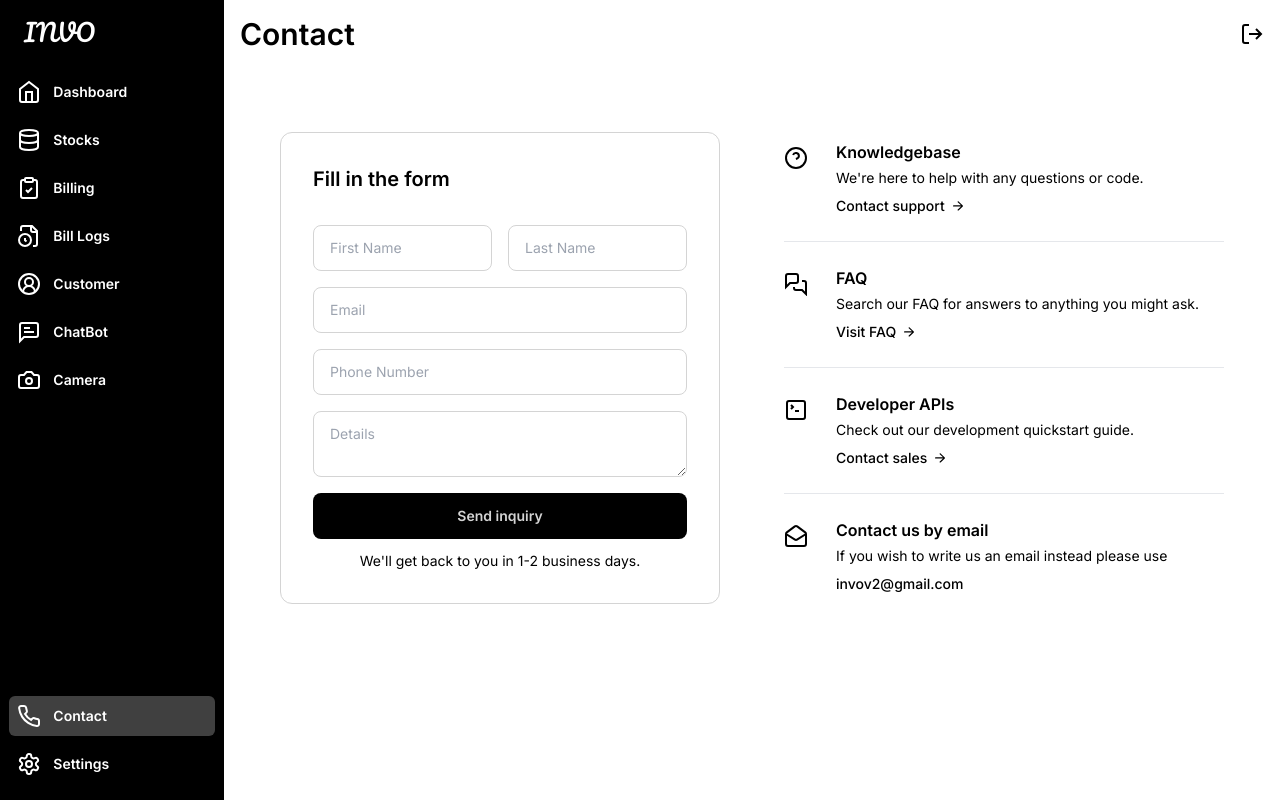
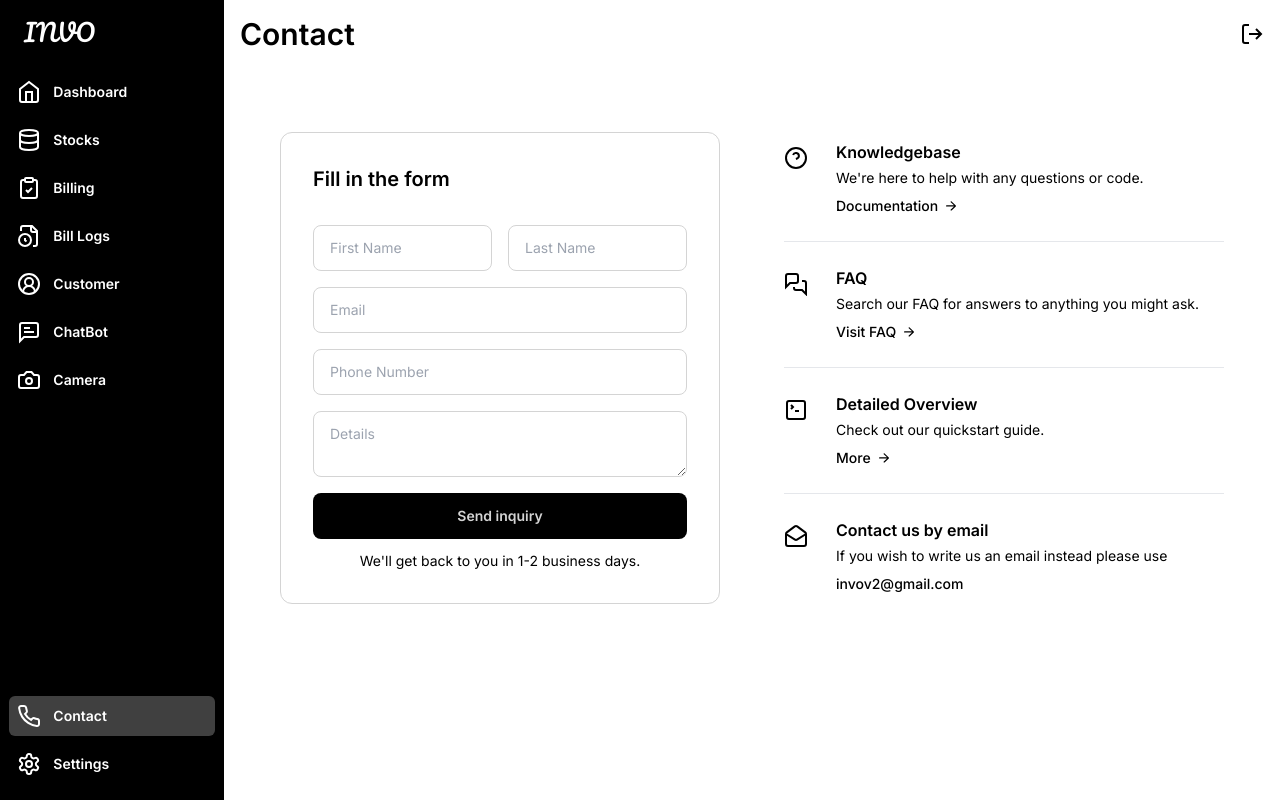
Before and after one commit to nikhitkumar00/INVO_V2, a Next.js app: page /contact in a window 1280 px wide. Built offline with nearby package versions, Linux system fonts and the light colour scheme.

Commit message:
bug fixes in contact and settings layout

```diff
--- a/app/(main)/contact/Contact.tsx
+++ b/app/(main)/contact/Contact.tsx
@@ -1,4 +1,5 @@
 "use client";
+import { toast } from "sonner";
 import Header from "../_components/Header";
 
 const Contact = () => {
@@ -68,6 +69,10 @@ const Contact = () => {
 
             <div className="mt-4 grid">
               <button
+                onClick={(e) => {
+                  e.preventDefault();
+                  toast.success("Thank you for your inquiry!");
+                }}
                 type="submit"
                 className="inline-flex w-full items-center justify-center gap-x-2 rounded-lg border border-transparent bg-primary px-4 py-3 text-sm font-semibold text-tertiary hover:bg-gray-900 disabled:pointer-events-none disabled:opacity-50 "
               >
@@ -105,9 +110,9 @@ const Contact = () => {
               </p>
               <a
                 className="text-secondary-600 hover:text-secondary-800 mt-2 inline-flex items-center gap-x-2 text-sm font-medium "
-                href="#"
+                href="https://invo-website.vercel.app/docs/Getting-Started"
               >
-                Contact support
+                Documentation
                 <svg
                   className="h-2.5 w-2.5 flex-shrink-0 transition ease-in-out group-hover:translate-x-1"
                   width="16"
@@ -143,7 +148,7 @@ const Contact = () => {
               </p>
               <a
                 className="text-secondary-600 hover:text-secondary-800 mt-2 inline-flex items-center gap-x-2 text-sm font-medium "
-                href="#"
+                href="https://invo-website.vercel.app/#faq"
               >
                 Visit FAQ
                 <svg
@@ -175,16 +180,16 @@ const Contact = () => {
             </svg>
             <div className="grow">
               <h3 className="text-secondary-800 font-semibold ">
-                Developer APIs
+                Detailed Overview
               </h3>
               <p className="text-secondary-500 mt-1 text-sm">
-                Check out our development quickstart guide.
+                Check out our quickstart guide.
               </p>
               <a
                 className="text-secondary-600 hover:text-secondary-800 mt-2 inline-flex items-center gap-x-2 text-sm font-medium "
-                href="#"
+                href="https://invo-website.vercel.app/docs/Detailed-Features"
               >
-                Contact sales
+                More
                 <svg
                   className="h-2.5 w-2.5 flex-shrink-0 transition ease-in-out group-hover:translate-x-1"
                   viewBox="0 0 16 16"
@@ -220,7 +225,7 @@ const Contact = () => {
               </p>
               <a
                 className="text-secondary-600 hover:text-secondary-800 mt-2 inline-flex items-center gap-x-2 text-sm font-medium "
-                href="#"
+                href="mailto:invov2@gmail.com"
               >
                 invov2@gmail.com
               </a>
--- a/app/(main)/settings/layout.tsx
+++ b/app/(main)/settings/layout.tsx
@@ -22,10 +22,6 @@ const data = [
   {
     name: "Terms of Service",
     link: "/settings/termsofservice",
-  },
-  {
-    name: "About",
-    link: "/settings",
   },
 ];
 
--- a/app/(main)/settings/termsofservice/page.tsx
+++ b/app/(main)/settings/termsofservice/page.tsx
@@ -3,7 +3,7 @@ import Header from "../../_components/Header";
 
 const Termsofservice = () => {
   return (
-    <div className="w-full px-4 pb-5 text-justify">
+    <div className="w-full px-4 pb-5 text-justify h-full overflow-auto">
       <Header title="Terms of Service for INVO" />
       <div>
         At Website Name, accessible at Website.com, one of our main priorities
--- a/app/api/chat/route.ts
+++ b/app/api/chat/route.ts
@@ -13,7 +13,7 @@ export async function POST(req: Request) {
 
   const prompt = {
     system:
-      "you are a chatbot for the project INVO, which is an inventory and invoice management web app which runs locally and self-hosted. It is designed for small scale shopkeepers to empower them to increase their sales capabilities, it also includes CCTV support which can be accessed through Camera tab, one of the main features is customizable columns where the user can tailor the columns in database according to the shop needs. INVO has a navbar on its left side which includes Dashboard tab, Stocks tab, Billing tab, Bill Logs tab, Customer tab, Chatbot tab, Camera Tab, Contact Tab and a Settings Tab .In Dashboard of INVO, the user can view the list of items to be restocked in the shop, the user can manually set the threshold quantity of the restock items and items with quantity less than the threshold will be restocked. threshold can be set by navigating to the Settings tab and click on Threshold tab, and then increase or decrease the threshold by clicking on arrow.Now act as a help support for INVO users, help them with thier queries ",
+      "INVO is an inventory and invoice management web app tailored for small-scale shopkeepers, offering customizable columns, CCTV support, and a user-friendly interface. Navigate through the left-sided navbar, featuring tabs like Dashboard, where you can access statistics such as income per month, expense per month, total bill orders, bill orders per day, and restock items below the threshold, sorted by default using a special algorithm. The Dashboard also includes a graphical representation of income and orders, with flexible graph styles. In the Stocks tab, manage inventory with a sortable table containing all stock details, searchable and editable directly from the table, alongside an add button for new items, which opens a dynamic form in a popup dialog. As the INVO chatbot, I'm here to provide assistance with any queries you have regarding navigation, features, or troubleshooting. Give a short welcome message",
     messages: asChatMessages(messages),
   };
   const textStream = await streamText({ model, prompt });
```
